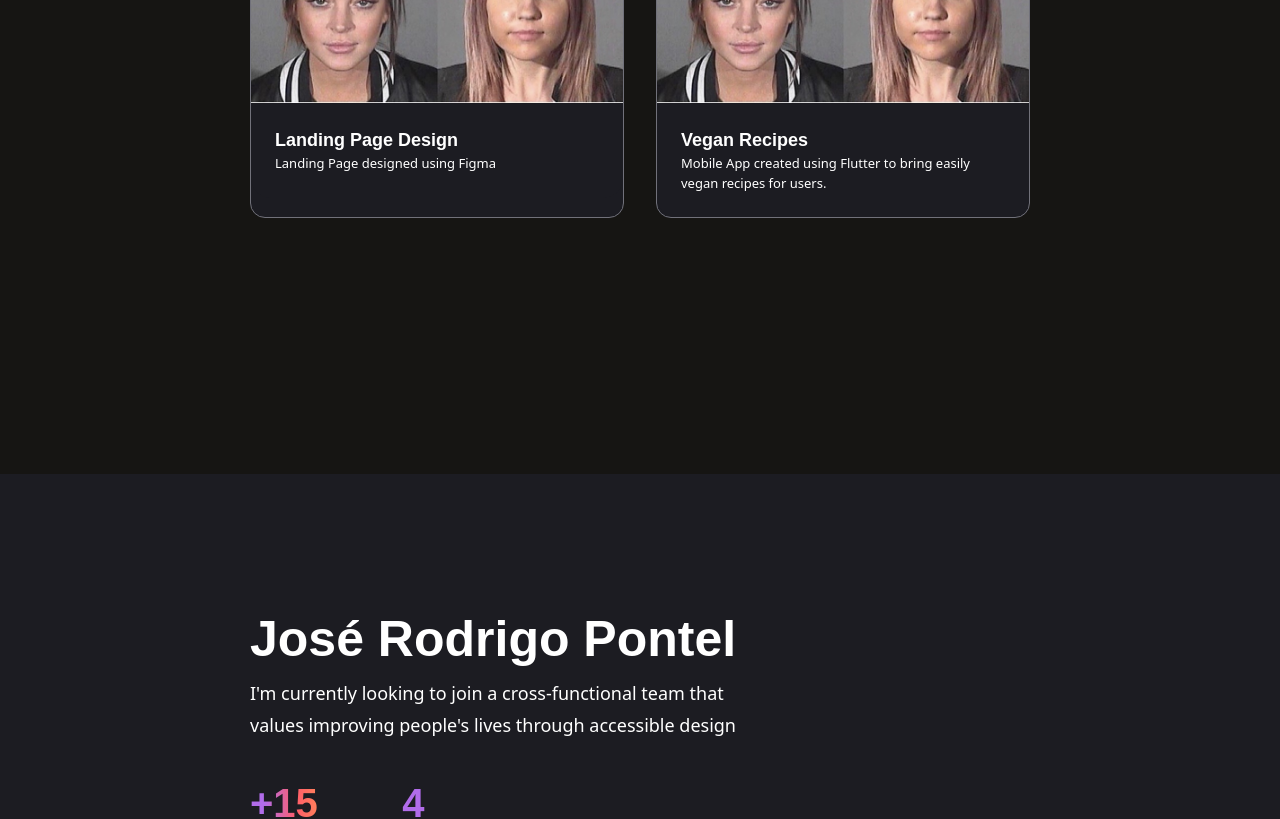
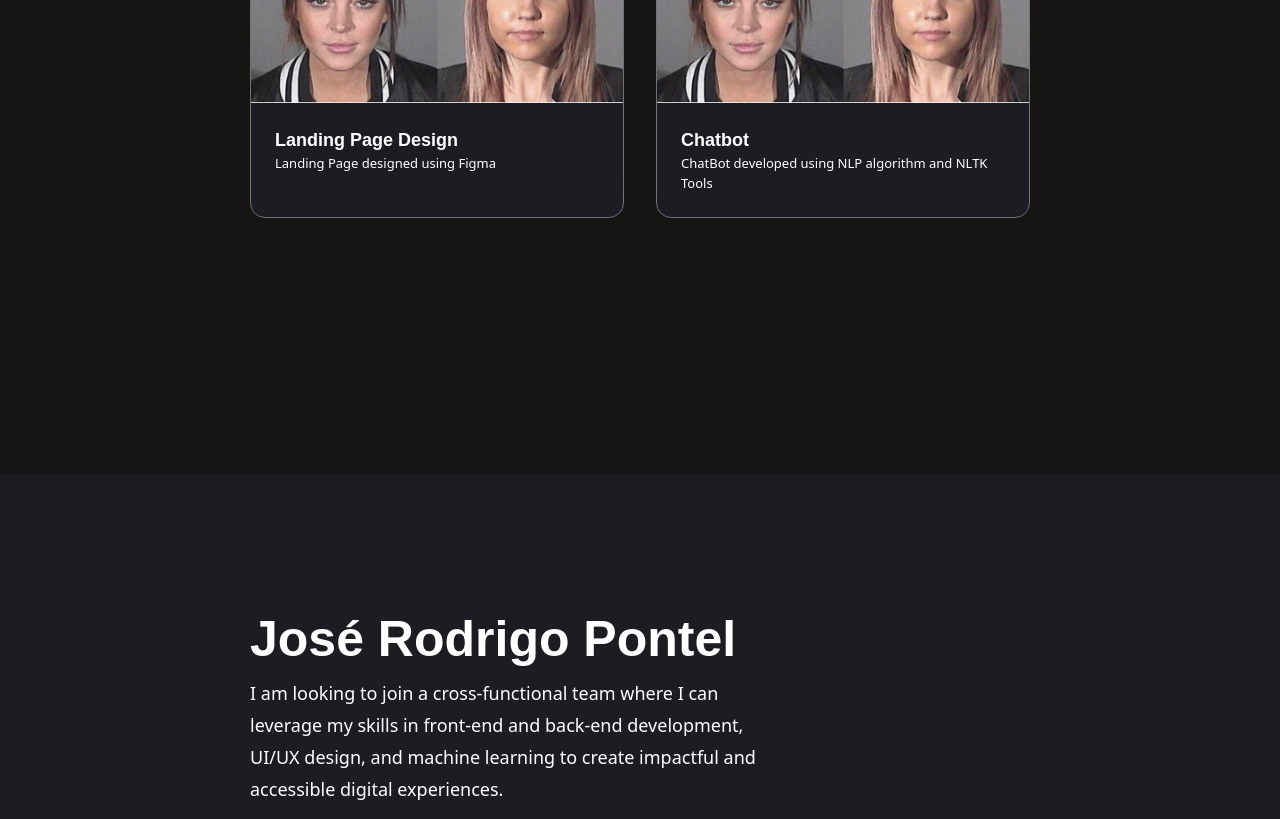
Before and after one commit to jpontel/jpontel.github.io, a React (Vite) app: page / in a window 1280 px wide. Shown: the part 4140-4959 px from the top of the page. Built offline with nearby package versions, Linux system fonts and the light colour scheme; a web font is replaced by a local one.

Commit message:
mockup MOBILE

```diff
--- a/src/pages/about-me/index.tsx
+++ b/src/pages/about-me/index.tsx
@@ -11,9 +11,11 @@ export default function AboutMe() {
                     <div className={'font-baijamjuree font-bold xsm:text-[30px] md:text-[50px] w-full text-white'}>
                         José Rodrigo Pontel
                     </div>
-                    <div className={'text-left xsm:text-[15px] leading-8 md:text-[18px] xsm:w-full md:w-2/3 text-white'}>
-                        I'm currently looking to join a cross-functional team that values improving people's lives
-                        through accessible design
+                    <div
+                        className={'text-left xsm:text-[15px] leading-8 md:text-[18px] xsm:w-full md:w-2/3 text-white'}>
+                        I am looking to join a cross-functional team where I can leverage my skills in front-end and
+                        back-end development, UI/UX design, and machine learning to create impactful and accessible
+                        digital experiences.
                     </div>
                 </div>
                 <div className={'w-full justify-start items-start flex gap-12 mb-12'}>
@@ -24,8 +26,10 @@ export default function AboutMe() {
             <div className={'flex flex-col w-full h-full items-center justify-center font-baijamjuree'}>
                 <Carousel/>
                 <div className={'w-full h-full flex items-center justify-center mt-12 font-baijamjuree'}>
-                    <div className={'w-full h-[400px] styled-background rounded-b-[50px] flex flex-col items-start font-baijamjuree font-bold text-center py-12'}>
-                        <span className={'w-full h-full xsm:p-2 md:p-0 flex flex-col items-center justify-center xsm:text-[45px] md:text-[60px] text-white'}>
+                    <div
+                        className={'w-full h-[400px] styled-background rounded-b-[50px] flex flex-col items-start font-baijamjuree font-bold text-center py-12'}>
+                        <span
+                            className={'w-full h-full xsm:p-2 md:p-0 flex flex-col items-center justify-center xsm:text-[45px] md:text-[60px] text-white'}>
                             Interested in working with me?
                         </span>
                         <span className={'w-full h-full flex items-center justify-center'}>
--- a/src/pages/projects/index.tsx
+++ b/src/pages/projects/index.tsx
@@ -1,6 +1,6 @@
 import ProjectsBlock from "@/components/projects-block";
 import weatherApp from '@/assets/weatherapp-mockup.png';
-import aguadoce from  '@/assets/aguadoce-png.png';
+import aguadoce from '@/assets/aguadoce-png.png';
 import picture from '@/assets/prisoner.png';
 import './../home/style/style.css';
 import {isMobile} from "@/util";
@@ -12,7 +12,8 @@ export default function Projects() {
     return (
         <div className={'mb-32 xsm:px-[20px] md:p-32 pt-32 flex flex-col gap-20 md:px-[250px]'}>
             <div className={'text-white justify-start items-start flex flex-col'}>
-                <div className={'font-baijamjuree xsm:text-[30px] md:text-[50px] font-bold xsm:w-full md:w-[350px] mb-[35px]'}>
+                <div
+                    className={'font-baijamjuree xsm:text-[30px] md:text-[50px] font-bold xsm:w-full md:w-[350px] mb-[35px]'}>
                     What I've been <span className={'styled-text'}>working on?</span>
                 </div>
                 <div className={'text-left xsm:text-[15px] leading-8 md:text-[18px] xsm:w-full md:w-2/3'}>
@@ -22,21 +23,47 @@ export default function Projects() {
                 </div>
             </div>
             {mobile ? (
-                <div></div>
+                <div className={'flex flex-col w-full h-full gap-8'}>
+                    <ProjectsBlock title={'Weather App'}
+                                   description={'Mobile App created using Swift for weather prediction using AccuWeather API'}
+                                   img={weatherApp}
+                                   size={'small'} width={'w-full'}/>
+                    <ProjectsBlock title={'Vegan Recipes'}
+                                   description={'Mobile App created using Flutter to bring easily vegan recipes for users.'}
+                                   img={picture}
+                                   size={'small'} width={'w-full'}/>
+                    <ProjectsBlock title={'E-Commerce Webstore'}
+                                   description={'Clothing webstore made with React Typescript'} img={aguadoce}
+                                   size={'large'} width={'w-full'}/>
+                    <ProjectsBlock title={'Landing Page Design'} description={'Landing Page designed using Figma'}
+                                   img={picture}
+                                   size={'small'} width={'w-full'}/>
+                    <ProjectsBlock title={'Chatbot'}
+                                   description={'ChatBot developed using NLP algorithm and NLTK Tools'} img={picture}
+                                   size={'small'} width={'w-full'}/>
+                </div>
             ) : (
                 <div className={'flex flex-col gap-6'}>
                     <div className={'flex gap-8'}>
-                        <ProjectsBlock title={'Weather App'} description={'Mobile App created using Swift for weather prediction using AccuWeather API'} img={weatherApp}
+                        <ProjectsBlock title={'Weather App'}
+                                       description={'Mobile App created using Swift for weather prediction using AccuWeather API'}
+                                       img={weatherApp}
                                        size={'small'} width={'w-full'}/>
-                        <ProjectsBlock title={'Vegan Recipes'} description={'Mobile App created using Flutter to bring easily vegan recipes for users.'} img={picture}
+                        <ProjectsBlock title={'Vegan Recipes'}
+                                       description={'Mobile App created using Flutter to bring easily vegan recipes for users.'}
+                                       img={picture}
                                        size={'small'} width={'w-full'}/>
                     </div>
-                    <ProjectsBlock title={'E-Commerce Webstore'} description={'Clothing webstore made with React Typescript'} img={aguadoce}
+                    <ProjectsBlock title={'E-Commerce Webstore'}
+                                   description={'Clothing webstore made with React Typescript'} img={aguadoce}
                                    size={'large'} width={'w-full'}/>
                     <div className={'flex gap-8'}>
-                        <ProjectsBlock title={'Landing Page Design'} description={'Landing Page designed using Figma'} img={picture}
+                        <ProjectsBlock title={'Landing Page Design'} description={'Landing Page designed using Figma'}
+                                       img={picture}
                                        size={'small'} width={'w-full'}/>
-                        <ProjectsBlock title={'Vegan Recipes'} description={'Mobile App created using Flutter to bring easily vegan recipes for users.'} img={picture}
+                        <ProjectsBlock title={'Chatbot'}
+                                       description={'ChatBot developed using NLP algorithm and NLTK Tools'}
+                                       img={picture}
                                        size={'small'} width={'w-full'}/>
                     </div>
                 </div>
```
